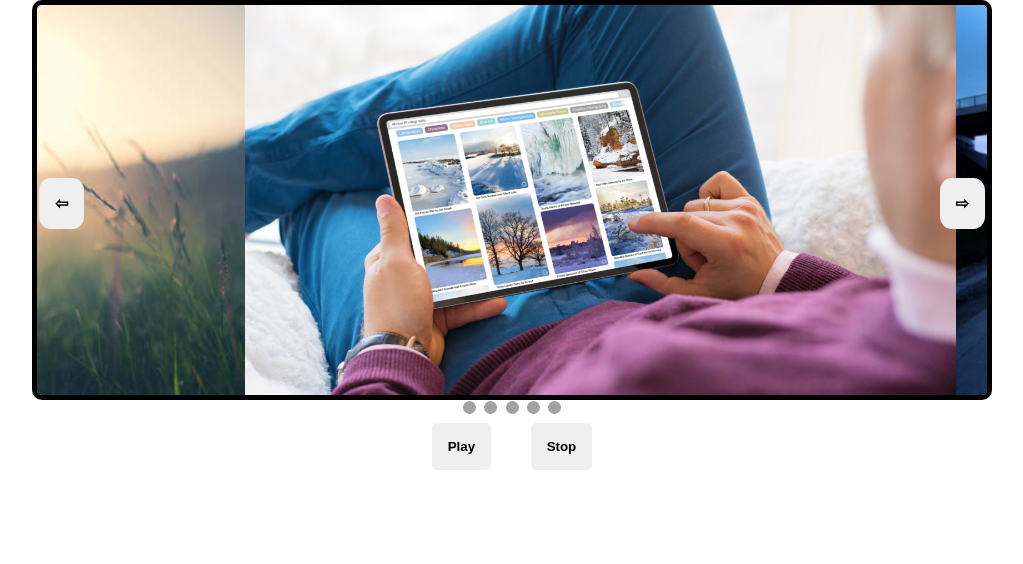
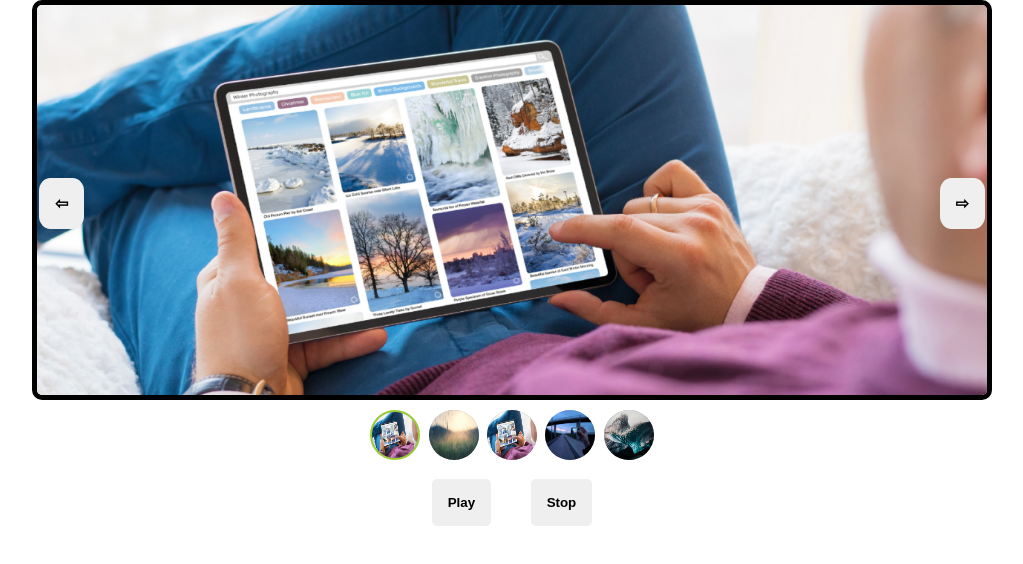
Before and after one commit to nwntaspap/Ergasia-Slideshow-ContantForm, a plain HTML site: page Slideshow/index.html in a window 1280 px wide. Shown: the whole page, without its empty margins (128-1151 px from the left). Drawn offline with Linux system fonts and the light colour scheme.

Commit message:
WIP slideshow implementation

```diff
--- a/Slideshow/index.html
+++ b/Slideshow/index.html
@@ -9,23 +9,18 @@
     <title>Slideshow/Carousel</title>
 </head>
 <body>
-    <div class="carousel-container">
+    <div class="carousel-container" id="carousel">
         <div class="images-slide">
-            <img class="slide" src="images/slide1.png" alt="">
-            <img class="slide" src="images/slide2.jpg" alt="">
-            <img class="slide" src="images/slide3.png" alt="">
-            <img class="slide" src="images/slide4.png" alt="">
-            <img class="slide" src="images/slide5.jpg" alt="">
+            <img class="slide"/>
         </div>
-        <button class="prev">&#8678;</button>
-        <button class="next">&#8680;</button>
+        <button class="prev" id="previousBtn">&#8678;</button>
+        <button class="next" id="nextBtn">&#8680;</button>
     </div>
-    <div class="btm-sliders">
-        <span class="dot" onclick="currentSlider(1)"></span>
-        <span class="dot" onclick="currentSlider(2)"></span>
-        <span class="dot" onclick="currentSlider(3)"></span>
-        <span class="dot" onclick="currentSlider(4)"></span>
-        <span class="dot" onclick="currentSlider(5)"></span>
+    <div class="btm-sliders" id="thubnailsContainer">
+
+
+
+
     </div>
     <div class="btn-container">
         <button id="play">Play</button>
--- a/Slideshow/script.js
+++ b/Slideshow/script.js
@@ -1,44 +1,59 @@
-// Select all slides
-const slides = document.querySelectorAll(".slide");
-// select next slide button
-const nextSlide = document.querySelector(".next");
-// select prev slide button
-const prevSlide = document.querySelector(".prev")
-// current slide counter
-let currentSlide = 0;
-// maximum number of slides
-let maxSlide = slides.length - 1;
+window.addEventListener('DOMContentLoaded', () => {
+    const images = [
+        'slide1.png',
+        'slide2.jpg',
+        'slide3.png',
+        'slide4.png',
+        'slide5.jpg',
+    ];
+    let currentImageIndex = 0;
 
-// loop through slides and set each slides translateX property to index * 100%
-slides.forEach((slide, indx) => {
-    slide.style.transform = `translateX(${indx * 100}%)`;
-  });
+    const previousBtn = document.querySelector("#previousBtn");
+    const nextBtn = document.querySelector("#nextBtn");
+    const thubnailsContainer = document.querySelector('#thubnailsContainer');
 
-// add event listener and navigation functionality
-nextSlide.addEventListener("click", function () {
-    // check if current slide is the last and reset current slide
-    if (currentSlide === maxSlide) {
-        currentSlide = 0;
-    } else {
-        currentSlide++;
+    const print = () => {
+         const currentImage = images[currentImageIndex];
+         const slideImage = document.querySelector('#carousel img.slide');
+         const thubnailsContainer = document.querySelector('#thubnailsContainer');
+
+         slideImage.src = './images/' + currentImage;
+
+         let thubnailsImagesTemplate = '';
+         images.forEach((image, index) => {
+             let classNames = 'dot';
+             if(index === currentImageIndex) {
+                 classNames += ' active'
+             }
+             thubnailsImagesTemplate += `
+                <img class="${classNames}"
+                     src="./images/${image}"
+                />
+            `;
+         });
+         thubnailsContainer.innerHTML = thubnailsImagesTemplate;
     }
 
-  //   move slide by -100%
-    slides.forEach((slide, indx) => {
-      slide.style.transform = `translateX(${100 * (indx - currentSlide)}%)`;
-    });
-  });
-
-prevSlide.addEventListener("click", function () {
-    // check if current slide is the last and reset current slide
-    if (currentSlide === 0) {
-        currentSlide = maxSlide;
-    } else {
-        currentSlide--;
+    const previewNextImage = () => {
+        if(currentImageIndex === images.length -1) {
+            currentImageIndex = 0;
+        } else {
+            currentImageIndex++;
+        }
+        print();
+    }
+    const previewPreviousImage = () => {
+        if(currentImageIndex === 0) {
+            currentImageIndex = images.length - 1;
+        } else {
+            currentImageIndex--;
+        }
+        print();
     }
 
-    //   move slide by 100%
-    slides.forEach((slide, indx) => {
-        slide.style.transform = `translateX(${100 * (indx - currentSlide)}%)`
-    })
-});
+    nextBtn.addEventListener('click', previewNextImage);
+
+    previousBtn.addEventListener('click', previewPreviousImage);
+
+    print();
+})
--- a/Slideshow/styles.css
+++ b/Slideshow/styles.css
@@ -93,15 +93,19 @@ body {
 
 .btm-sliders .dot {
     cursor: pointer;
-    height: 13px;
-    width: 13px;
-    margin: 0 2px;
+    height: 50px;
+    width: 50px;
+    margin: 10px 2px;
     background-color: rgb(161, 161, 161);
     border-radius: 50%;
     display: inline-block;
     transition: background-color 0.6s ease;
 }
 
+.btm-sliders .dot.active {
+    border: 2px solid yellowgreen;
+}
+
 .active, .dot:hover {
     background-color: rgb(57, 57, 57);
 }
```
